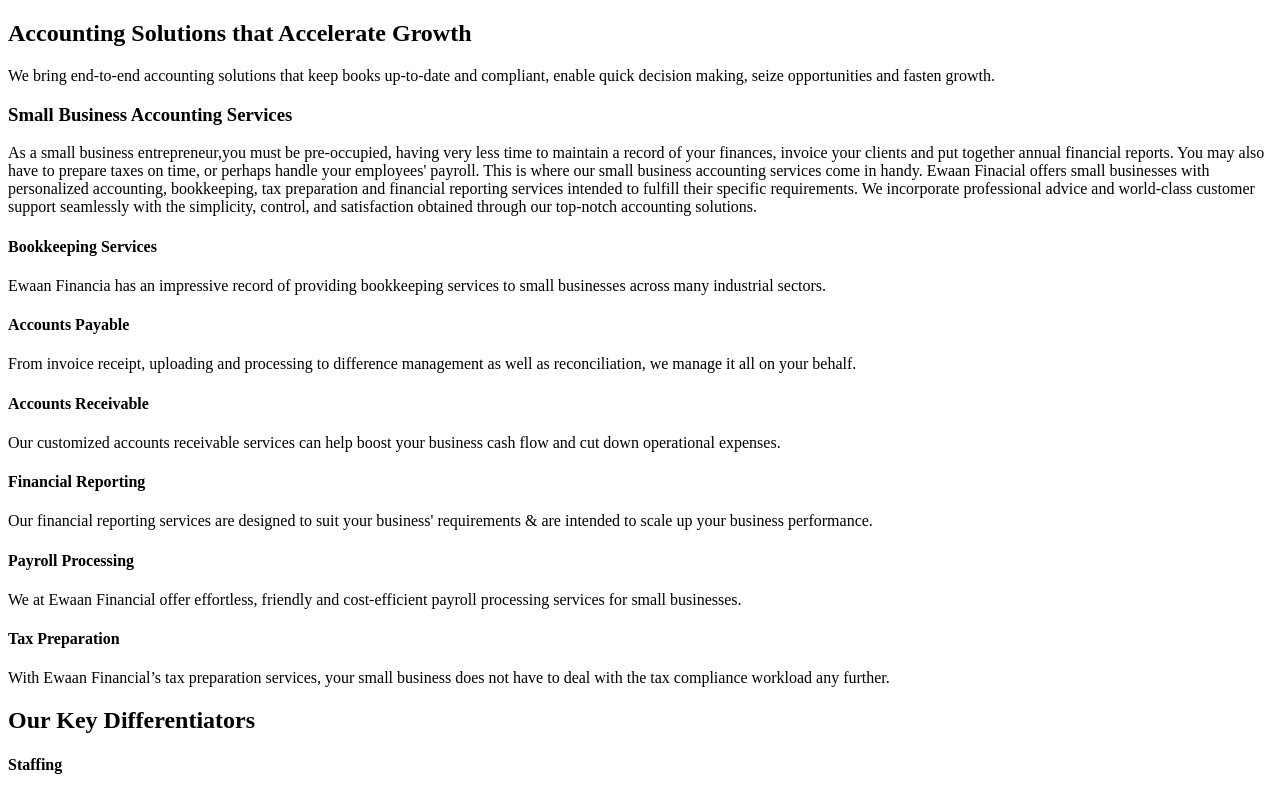
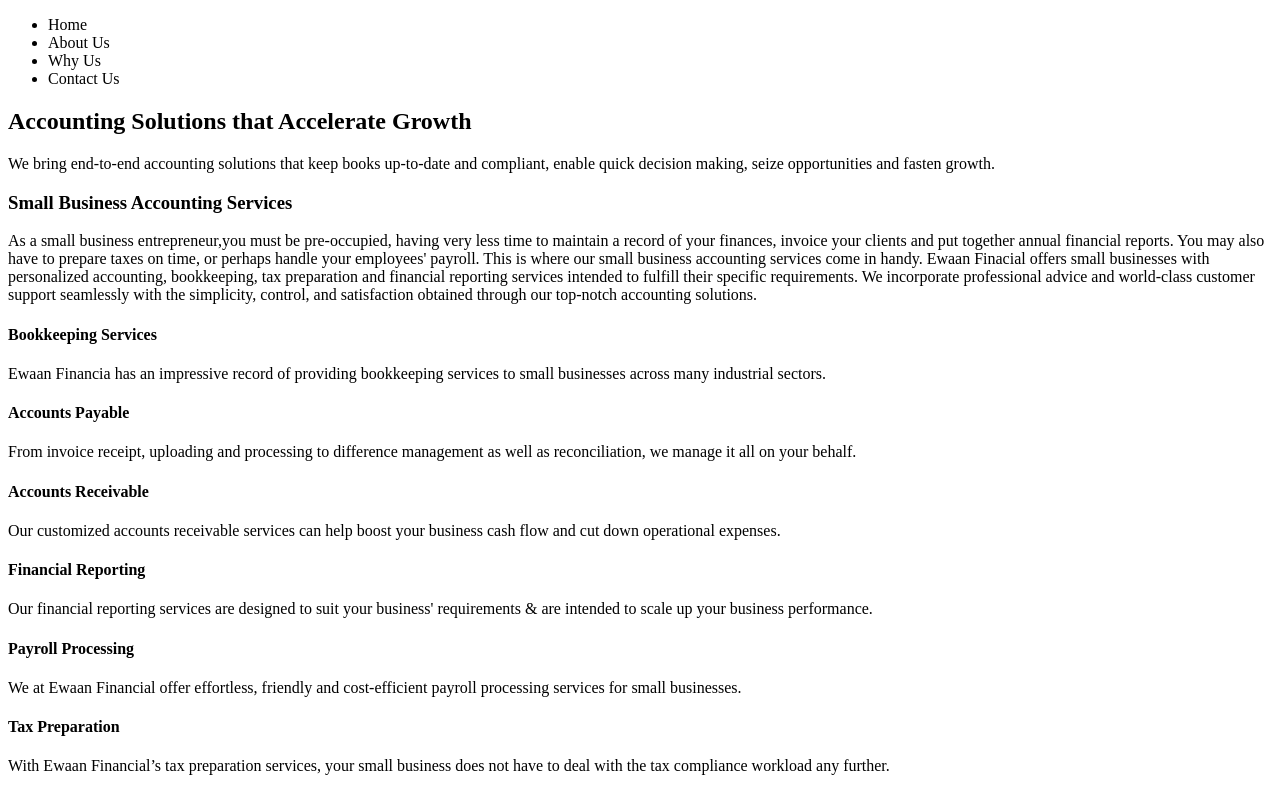
Before and after one commit to alimbolar/ewaan-financial, a plain HTML site: page index.html in a window 1280 px wide. Shown: the top 792 px of the page. Drawn offline with Linux system fonts and the light colour scheme.

Commit message:
added navbar text

```diff
--- a/index.html
+++ b/index.html
@@ -7,7 +7,17 @@
     <title>Document</title>
   </head>
   <body>
-    <header></header>
+    <header>
+      <div class="logo"></div>
+      <nav>
+        <ul>
+          <li>Home</li>
+          <li>About Us</li>
+          <li>Why Us</li>
+          <li>Contact Us</li>
+        </ul>
+      </nav>
+    </header>
     <main>
       <section class="hero">
         <article>
```
